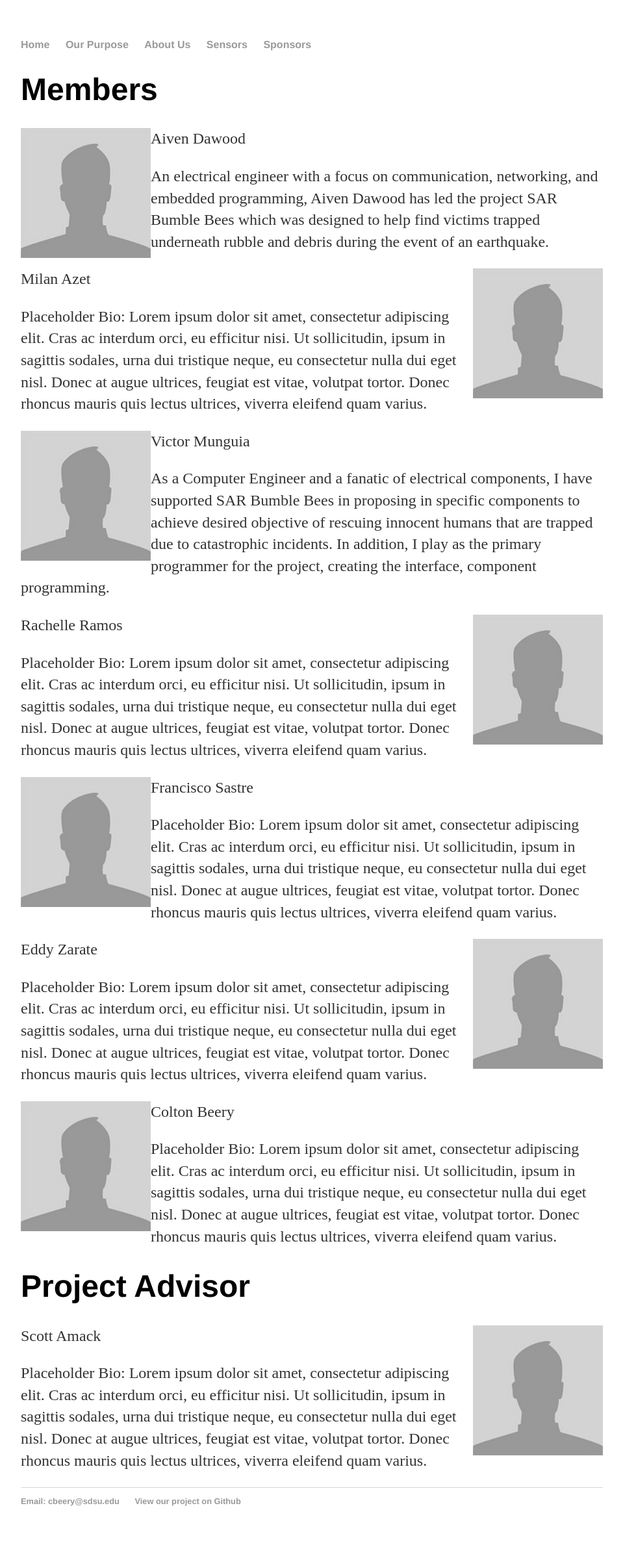
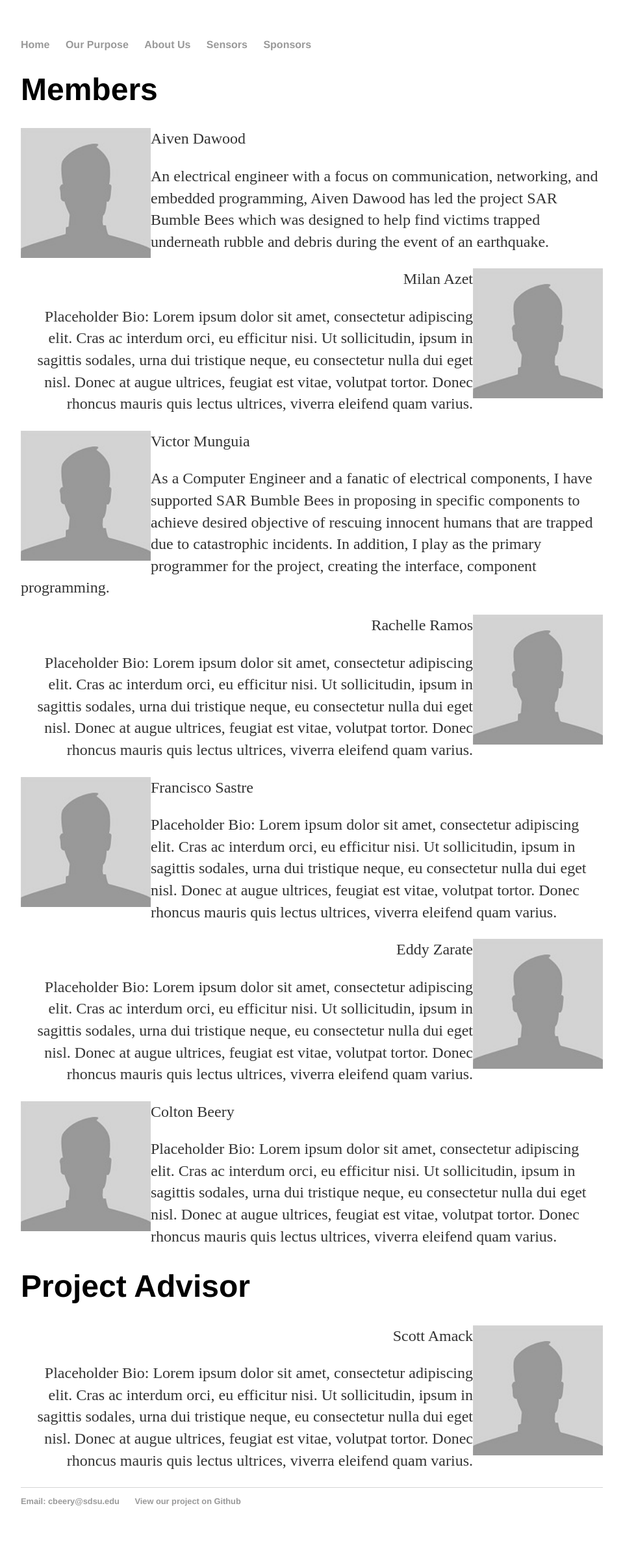
Before and after one commit to ColtonBeery/sarbumblebees, a Jekyll site: the page built from members/index.html, in a window 1280 px wide. Shown: the whole page at 65% size, without its empty margins (160-1119 px from the left). Built offline with Jekyll 4.4.1, drawn with Linux system fonts in a browser that asks for light colours.

Commit message:
Right align bios with right side photos

```diff
--- a/members/index.html
+++ b/members/index.html
@@ -13,8 +13,8 @@
 
 		<div class="Milan">
 		<img src="/members/Headshot-Placeholder.jpg" alt="Placeholder Image" style="float:right;width:200px;height:200px;">
-		<p>Milan Azet</p>
-		<p>Placeholder Bio: Lorem ipsum dolor sit amet, consectetur adipiscing elit. Cras ac interdum orci, eu efficitur nisi. Ut sollicitudin, ipsum in sagittis sodales, urna dui tristique neque, eu consectetur nulla dui eget nisl. Donec at augue ultrices, feugiat est vitae, volutpat tortor. Donec rhoncus mauris quis lectus ultrices, viverra eleifend quam varius.</p>
+		<p align="right">Milan Azet</p>
+		<p align="right">Placeholder Bio: Lorem ipsum dolor sit amet, consectetur adipiscing elit. Cras ac interdum orci, eu efficitur nisi. Ut sollicitudin, ipsum in sagittis sodales, urna dui tristique neque, eu consectetur nulla dui eget nisl. Donec at augue ultrices, feugiat est vitae, volutpat tortor. Donec rhoncus mauris quis lectus ultrices, viverra eleifend quam varius.</p>
 		</div>
 
 		<div class="Victor">
@@ -25,8 +25,8 @@
 
 		<div class="Rachelle">
 		<img src="/members/Headshot-Placeholder.jpg" alt="Placeholder Image" style="float:right;width:200px;height:200px;">
-		<p>Rachelle Ramos</p>
-		<p>Placeholder Bio: Lorem ipsum dolor sit amet, consectetur adipiscing elit. Cras ac interdum orci, eu efficitur nisi. Ut sollicitudin, ipsum in sagittis sodales, urna dui tristique neque, eu consectetur nulla dui eget nisl. Donec at augue ultrices, feugiat est vitae, volutpat tortor. Donec rhoncus mauris quis lectus ultrices, viverra eleifend quam varius.</p>
+		<p align="right">Rachelle Ramos</p>
+		<p align="right">Placeholder Bio: Lorem ipsum dolor sit amet, consectetur adipiscing elit. Cras ac interdum orci, eu efficitur nisi. Ut sollicitudin, ipsum in sagittis sodales, urna dui tristique neque, eu consectetur nulla dui eget nisl. Donec at augue ultrices, feugiat est vitae, volutpat tortor. Donec rhoncus mauris quis lectus ultrices, viverra eleifend quam varius.</p>
 		</div>
 
 		<div class="Francisco">
@@ -37,8 +37,8 @@
 
 		<div class="Eddy">
 		<img src="/members/Headshot-Placeholder.jpg" alt="Placeholder Image" style="float:right;width:200px;height:200px;">
-		<p>Eddy Zarate</p>
-		<p>Placeholder Bio: Lorem ipsum dolor sit amet, consectetur adipiscing elit. Cras ac interdum orci, eu efficitur nisi. Ut sollicitudin, ipsum in sagittis sodales, urna dui tristique neque, eu consectetur nulla dui eget nisl. Donec at augue ultrices, feugiat est vitae, volutpat tortor. Donec rhoncus mauris quis lectus ultrices, viverra eleifend quam varius.</p>
+		<p align="right">Eddy Zarate</p>
+		<p align="right">Placeholder Bio: Lorem ipsum dolor sit amet, consectetur adipiscing elit. Cras ac interdum orci, eu efficitur nisi. Ut sollicitudin, ipsum in sagittis sodales, urna dui tristique neque, eu consectetur nulla dui eget nisl. Donec at augue ultrices, feugiat est vitae, volutpat tortor. Donec rhoncus mauris quis lectus ultrices, viverra eleifend quam varius.</p>
 		</div>
 
 		<div class="Colton">
@@ -51,7 +51,7 @@
 	<div class="Project Advisor">
 	<h1>Project Advisor</h1>
 		<img src="/members/Headshot-Placeholder.jpg" alt="Placeholder Image" style="float:right;width:200px;height:200px;">
-		<p>Scott Amack</p>
-		<p>Placeholder Bio: Lorem ipsum dolor sit amet, consectetur adipiscing elit. Cras ac interdum orci, eu efficitur nisi. Ut sollicitudin, ipsum in sagittis sodales, urna dui tristique neque, eu consectetur nulla dui eget nisl. Donec at augue ultrices, feugiat est vitae, volutpat tortor. Donec rhoncus mauris quis lectus ultrices, viverra eleifend quam varius.</p>
+		<p align="right">Scott Amack</p>
+		<p align="right">Placeholder Bio: Lorem ipsum dolor sit amet, consectetur adipiscing elit. Cras ac interdum orci, eu efficitur nisi. Ut sollicitudin, ipsum in sagittis sodales, urna dui tristique neque, eu consectetur nulla dui eget nisl. Donec at augue ultrices, feugiat est vitae, volutpat tortor. Donec rhoncus mauris quis lectus ultrices, viverra eleifend quam varius.</p>
 	</div>
 </div><!-- /.blurb -->
```
